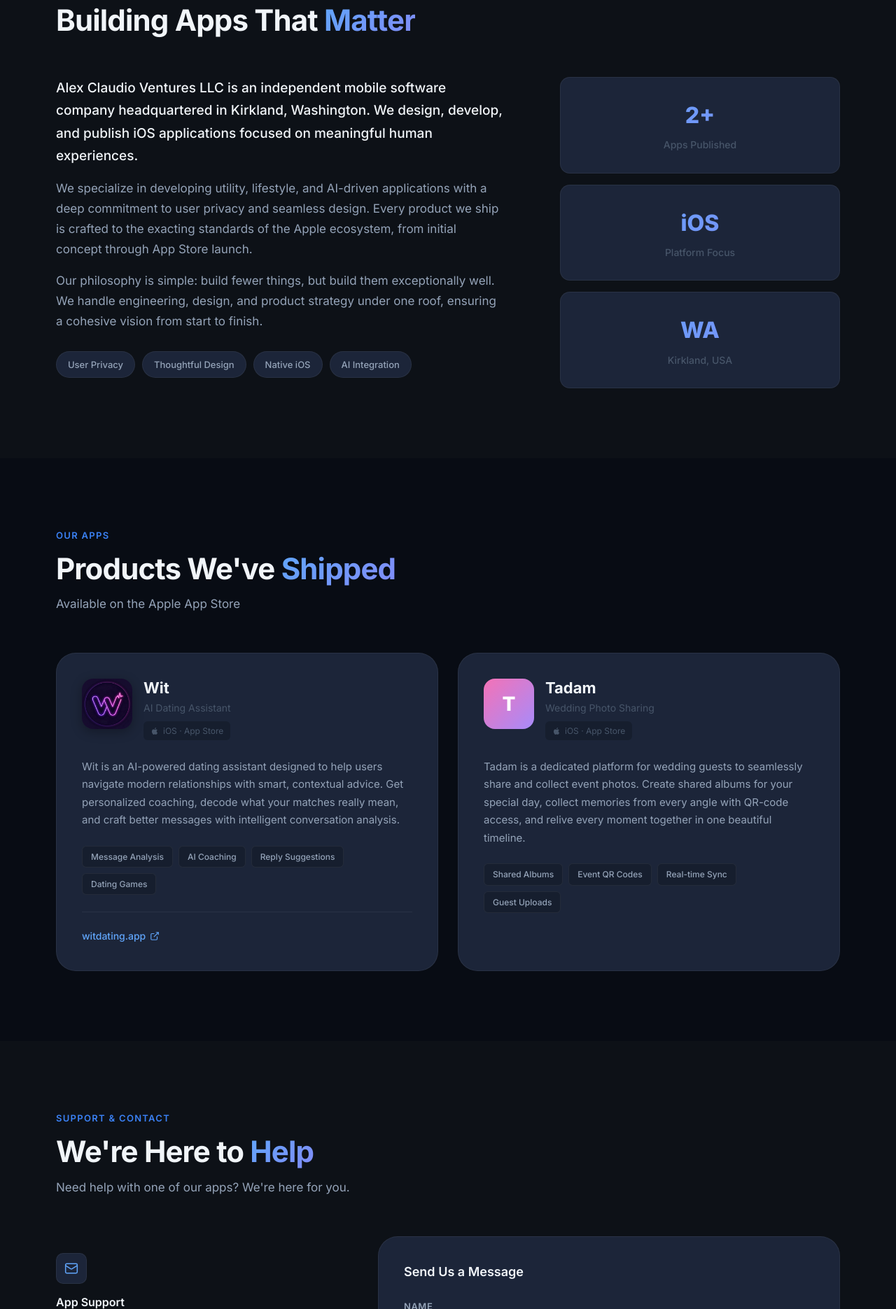
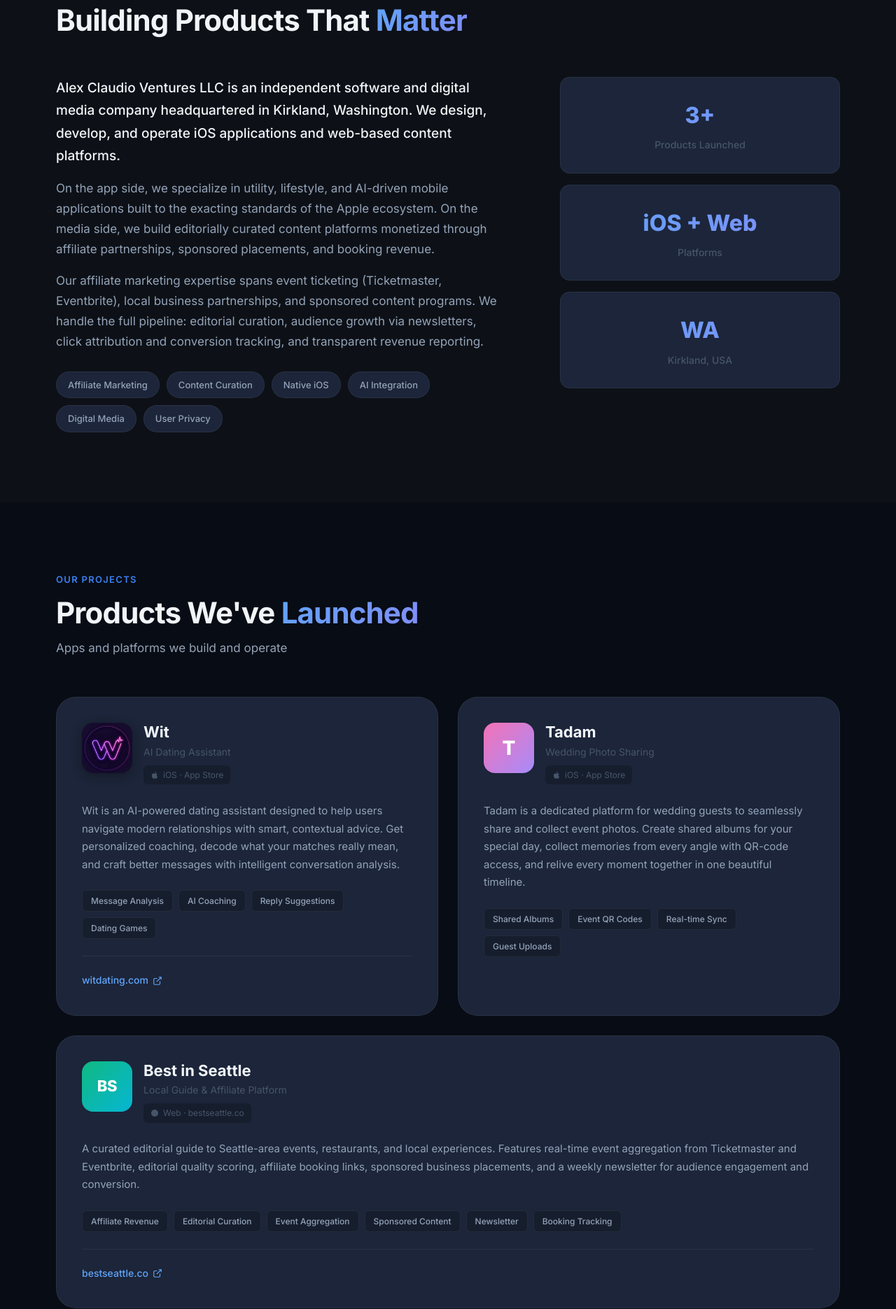
Before and after one commit to AlexCaciulita/alexclaudioventuresllc, a plain HTML site: page index.html in a window 1280 px wide. Shown: the part 929-2800 px from the top of the page at 70% size. Drawn offline with Linux system fonts and the light colour scheme.

Commit message:
Add bestseattle.co, broaden site to reflect affiliate marketing expertise
- Fix witdating.app → witdating.com display text
- Add Best in Seattle project card with affiliate-focused tags
- Rewrite About Us to highlight affiliate marketing pipeline
  (Ticketmaster, Eventbrite, editorial curation, conversion tracking)
- Update Schema.org knowsAbout with Affiliate Marketing, Digital Media
- Rename "Our Apps" → "Our Projects" across nav, section, and footer
- Update hero, meta tags, and stats to reflect broader portfolio
- Add bestseattle and affiliate options to contact form

Co-Authored-By: Claude Opus 4.6 <noreply@anthropic.com>

```diff
--- a/index.html
+++ b/index.html
@@ -3,14 +3,14 @@
 <head>
   <meta charset="UTF-8">
   <meta name="viewport" content="width=device-width, initial-scale=1.0">
-  <title>Alex Claudio Ventures LLC | Mobile App Development</title>
-  <meta name="description" content="Alex Claudio Ventures LLC is a Kirkland, WA based mobile app development company building innovative iOS experiences. Publishers of Wit and Tadam.">
+  <title>Alex Claudio Ventures LLC | App Development & Digital Media</title>
+  <meta name="description" content="Alex Claudio Ventures LLC is a Kirkland, WA based app development and digital media company. Publishers of Wit, Tadam, and Best in Seattle — building apps and content platforms powered by affiliate partnerships.">
   <meta name="robots" content="index,follow">
   <link rel="canonical" href="https://alexclaudioventuresllc.com/">
 
   <!-- Open Graph -->
-  <meta property="og:title" content="Alex Claudio Ventures LLC | Mobile App Development">
-  <meta property="og:description" content="Independent app development studio crafting innovative mobile experiences from Kirkland, WA.">
+  <meta property="og:title" content="Alex Claudio Ventures LLC | App Development & Digital Media">
+  <meta property="og:description" content="Independent studio building mobile apps and content platforms from Kirkland, WA. Affiliate marketing, editorial curation, and iOS development.">
   <meta property="og:type" content="website">
   <meta property="og:site_name" content="Alex Claudio Ventures LLC">
 
@@ -26,8 +26,8 @@
     "url": "https://alexclaudioventuresllc.com/",
     "email": "contact@alex-claudio.com",
     "telephone": "+1-704-712-1605",
-    "description": "Alex Claudio Ventures LLC is an independent mobile app development company specializing in iOS applications, headquartered in Kirkland, Washington.",
-    "knowsAbout": ["iOS App Development", "Mobile App Development", "Product Design", "AI Applications"],
+    "description": "Alex Claudio Ventures LLC is an independent app development and digital media company headquartered in Kirkland, Washington. We build iOS applications and content platforms monetized through affiliate partnerships and sponsored content.",
+    "knowsAbout": ["iOS App Development", "Mobile App Development", "Product Design", "AI Applications", "Affiliate Marketing", "Content Curation", "Digital Media", "Editorial Publishing"],
     "address": {
       "@type": "PostalAddress",
       "addressLocality": "Kirkland",
@@ -62,7 +62,7 @@
       </a>
       <div class="nav-links">
         <a href="#about">About Us</a>
-        <a href="#apps">Our Apps</a>
+        <a href="#apps">Our Projects</a>
         <a href="#support">Support</a>
         <a href="#contact">Contact</a>
       </div>
@@ -75,7 +75,7 @@
   <!-- Mobile menu overlay -->
   <div class="mobile-menu" id="mobileMenu">
     <a href="#about">About Us</a>
-    <a href="#apps">Our Apps</a>
+    <a href="#apps">Our Projects</a>
     <a href="#support">Support</a>
     <a href="#contact">Contact</a>
   </div>
@@ -88,19 +88,19 @@
       <div class="hero-content">
         <div class="hero-badge">
           <span class="hero-badge-dot"></span>
-          Mobile App Development &middot; Kirkland, WA
+          App Development &amp; Digital Media &middot; Kirkland, WA
         </div>
         <h1 class="hero-title">
           Crafting Innovative<br>
-          <span class="gradient-text">Mobile Experiences</span>
+          <span class="gradient-text">Digital Experiences</span>
         </h1>
         <p class="hero-subtitle">
-          Alex Claudio Ventures LLC is an independent app development studio
-          dedicated to building intuitive, design-forward applications for
-          iOS and the web.
+          Alex Claudio Ventures LLC is an independent studio building
+          mobile apps, content platforms, and affiliate-driven media
+          properties from the Pacific Northwest.
         </p>
         <div class="hero-actions">
-          <a href="#apps" class="btn btn-primary">View Our Apps</a>
+          <a href="#apps" class="btn btn-primary">View Our Projects</a>
           <a href="#contact" class="btn btn-ghost">Get in Touch</a>
         </div>
       </div>
@@ -122,6 +122,13 @@
               <div class="app-float-category">Wedding Photos</div>
             </div>
           </div>
+          <div class="app-float-card app-float-card-3">
+            <div class="bestseattle-placeholder-icon">BS</div>
+            <div>
+              <div class="app-float-name">Best in Seattle</div>
+              <div class="app-float-category">Local Guide</div>
+            </div>
+          </div>
         </div>
       </div>
     </div>
@@ -132,41 +139,46 @@
     <div class="container">
       <div class="section-header" data-reveal>
         <div class="section-eyebrow">About Us</div>
-        <h2 class="section-title">Building Apps That <span class="gradient-text">Matter</span></h2>
+        <h2 class="section-title">Building Products That <span class="gradient-text">Matter</span></h2>
       </div>
       <div class="about-layout">
         <div class="about-copy" data-reveal>
           <p class="about-lead">
-            Alex Claudio Ventures LLC is an independent mobile software company
-            headquartered in Kirkland, Washington. We design, develop, and publish
-            iOS applications focused on meaningful human experiences.
+            Alex Claudio Ventures LLC is an independent software and digital media
+            company headquartered in Kirkland, Washington. We design, develop, and
+            operate iOS applications and web-based content platforms.
           </p>
           <p>
-            We specialize in developing utility, lifestyle, and AI-driven applications
-            with a deep commitment to user privacy and seamless design. Every product
-            we ship is crafted to the exacting standards of the Apple ecosystem, from
-            initial concept through App Store launch.
+            On the app side, we specialize in utility, lifestyle, and AI-driven
+            mobile applications built to the exacting standards of the Apple
+            ecosystem. On the media side, we build editorially curated content
+            platforms monetized through affiliate partnerships, sponsored placements,
+            and booking revenue.
           </p>
           <p>
-            Our philosophy is simple: build fewer things, but build them exceptionally well.
-            We handle engineering, design, and product strategy under one roof, ensuring
-            a cohesive vision from start to finish.
+            Our affiliate marketing expertise spans event ticketing (Ticketmaster,
+            Eventbrite), local business partnerships, and sponsored content programs.
+            We handle the full pipeline: editorial curation, audience growth via
+            newsletters, click attribution and conversion tracking, and transparent
+            revenue reporting.
           </p>
           <div class="about-values">
-            <span class="about-value-tag">User Privacy</span>
-            <span class="about-value-tag">Thoughtful Design</span>
+            <span class="about-value-tag">Affiliate Marketing</span>
+            <span class="about-value-tag">Content Curation</span>
             <span class="about-value-tag">Native iOS</span>
             <span class="about-value-tag">AI Integration</span>
+            <span class="about-value-tag">Digital Media</span>
+            <span class="about-value-tag">User Privacy</span>
           </div>
         </div>
         <div class="about-stats" data-reveal="delay-1">
           <div class="stat-card">
-            <div class="stat-number">2+</div>
-            <div class="stat-label">Apps Published</div>
+            <div class="stat-number">3+</div>
+            <div class="stat-label">Products Launched</div>
           </div>
           <div class="stat-card">
-            <div class="stat-number">iOS</div>
-            <div class="stat-label">Platform Focus</div>
+            <div class="stat-number">iOS + Web</div>
+            <div class="stat-label">Platforms</div>
           </div>
           <div class="stat-card">
             <div class="stat-number">WA</div>
@@ -181,9 +193,9 @@
   <section class="apps" id="apps">
     <div class="container">
       <div class="section-header" data-reveal>
-        <div class="section-eyebrow">Our Apps</div>
-        <h2 class="section-title">Products We've <span class="gradient-text">Shipped</span></h2>
-        <p class="section-subtitle">Available on the Apple App Store</p>
+        <div class="section-eyebrow">Our Projects</div>
+        <h2 class="section-title">Products We've <span class="gradient-text">Launched</span></h2>
+        <p class="section-subtitle">Apps and platforms we build and operate</p>
       </div>
       <div class="apps-grid">
         <!-- Wit -->
@@ -213,7 +225,7 @@
           </div>
           <div class="app-card-footer">
             <a href="https://witdating.com" class="app-link" target="_blank" rel="noopener">
-              witdating.app
+              witdating.com
               <svg viewBox="0 0 24 24"><path d="M18 13v6a2 2 0 0 1-2 2H5a2 2 0 0 1-2-2V8a2 2 0 0 1 2-2h6"/><polyline points="15 3 21 3 21 9"/><line x1="10" y1="14" x2="21" y2="3"/></svg>
             </a>
           </div>
@@ -245,6 +257,42 @@
             <span class="app-tag">Guest Uploads</span>
           </div>
         </div>
+
+        <!-- Best in Seattle -->
+        <div class="app-card app-card-featured" data-reveal="delay-2">
+          <div class="app-card-header">
+            <div class="bestseattle-placeholder-icon bestseattle-placeholder-icon-lg">BS</div>
+            <div class="app-header-info">
+              <h3 class="app-name">Best in Seattle</h3>
+              <div class="app-category">Local Guide &amp; Affiliate Platform</div>
+              <div class="app-platform">
+                <svg viewBox="0 0 24 24"><circle cx="12" cy="12" r="10"/><line x1="2" y1="12" x2="22" y2="12"/><path d="M12 2a15.3 15.3 0 0 1 4 10 15.3 15.3 0 0 1-4 10 15.3 15.3 0 0 1-4-10 15.3 15.3 0 0 1 4-10z"/></svg>
+                Web &middot; bestseattle.co
+              </div>
+            </div>
+          </div>
+          <p class="app-description">
+            A curated editorial guide to Seattle-area events, restaurants, and
+            local experiences. Features real-time event aggregation from
+            Ticketmaster and Eventbrite, editorial quality scoring, affiliate
+            booking links, sponsored business placements, and a weekly
+            newsletter for audience engagement and conversion.
+          </p>
+          <div class="app-features">
+            <span class="app-tag">Affiliate Revenue</span>
+            <span class="app-tag">Editorial Curation</span>
+            <span class="app-tag">Event Aggregation</span>
+            <span class="app-tag">Sponsored Content</span>
+            <span class="app-tag">Newsletter</span>
+            <span class="app-tag">Booking Tracking</span>
+          </div>
+          <div class="app-card-footer">
+            <a href="https://bestseattle.co" class="app-link" target="_blank" rel="noopener">
+              bestseattle.co
+              <svg viewBox="0 0 24 24"><path d="M18 13v6a2 2 0 0 1-2 2H5a2 2 0 0 1-2-2V8a2 2 0 0 1 2-2h6"/><polyline points="15 3 21 3 21 9"/><line x1="10" y1="14" x2="21" y2="3"/></svg>
+            </a>
+          </div>
+        </div>
       </div>
     </div>
   </section>
@@ -255,7 +303,7 @@
       <div class="section-header" data-reveal>
         <div class="section-eyebrow">Support &amp; Contact</div>
         <h2 class="section-title">We're Here to <span class="gradient-text">Help</span></h2>
-        <p class="section-subtitle">Need help with one of our apps? We're here for you.</p>
+        <p class="section-subtitle">Need help with one of our products? We're here for you.</p>
       </div>
       <div class="contact-layout">
         <div class="contact-info" data-reveal>
@@ -264,7 +312,7 @@
               <svg viewBox="0 0 24 24"><rect x="2" y="4" width="20" height="16" rx="2"/><path d="M22 7l-8.97 5.7a1.94 1.94 0 0 1-2.06 0L2 7"/></svg>
             </div>
             <h3>App Support</h3>
-            <p>For issues with Wit or Tadam, our support team responds within 24 hours.</p>
+            <p>For issues with Wit, Tadam, or Best in Seattle, our support team responds within 24 hours.</p>
             <a href="mailto:support@alexclaudioventuresllc.com" class="contact-email">
               support@alexclaudioventuresllc.com
             </a>
@@ -313,6 +361,8 @@
                 <option value="app-support">App Support</option>
                 <option value="wit-feedback">Wit Feedback</option>
                 <option value="tadam-feedback">Tadam Feedback</option>
+                <option value="bestseattle">Best in Seattle Inquiry</option>
+                <option value="affiliate">Affiliate / Partnerships</option>
                 <option value="business">Business Inquiry</option>
                 <option value="other">Other</option>
               </select>
@@ -339,7 +389,7 @@
         </div>
         <div class="footer-links">
           <a href="#about">About</a>
-          <a href="#apps">Our Apps</a>
+          <a href="#apps">Our Projects</a>
           <a href="#support">Support</a>
           <a href="#contact">Contact</a>
         </div>
@@ -423,7 +473,7 @@
       <p>We implement industry-standard security measures including encryption in transit (TLS 1.3), encryption at rest, regular security audits, and access controls.</p>
 
       <h3>10. Children's Privacy</h3>
-      <p>Our Apps are not intended for users under 17 years of age. We do not knowingly collect information from children under 17.</p>
+      <p>Our Projects are not intended for users under 17 years of age. We do not knowingly collect information from children under 17.</p>
 
       <h3>11. California Privacy Rights (CCPA)</h3>
       <p>California residents have the right to know what personal information is collected, request deletion, and opt out of the sale of personal information. To exercise these rights, contact support@alexclaudioventuresllc.com.</p>
--- a/script.js
+++ b/script.js
@@ -168,6 +168,8 @@ function initContactForm() {
       'app-support': 'App Support Request',
       'wit-feedback': 'Wit App Feedback',
       'tadam-feedback': 'Tadam App Feedback',
+      'bestseattle': 'Best in Seattle Inquiry',
+      'affiliate': 'Affiliate / Partnership Inquiry',
       'business': 'Business Inquiry',
       'other': 'General Inquiry'
     };
--- a/styles.css
+++ b/styles.css
@@ -461,6 +461,12 @@ button { font: inherit; cursor: pointer; border: none; background: none; color:
   animation-delay: -2.5s;
 }
 
+.app-float-card-3 {
+  bottom: 30px;
+  right: 60px;
+  animation-delay: -1.2s;
+}
+
 @keyframes float-card {
   0%, 100% { transform: translateY(0); }
   50% { transform: translateY(-12px); }
@@ -486,6 +492,29 @@ button { font: inherit; cursor: pointer; border: none; background: none; color:
   height: 72px;
   border-radius: 16px;
   font-size: 28px;
+}
+
+/* Best in Seattle placeholder icon */
+.bestseattle-placeholder-icon {
+  width: 48px;
+  height: 48px;
+  border-radius: 12px;
+  background: linear-gradient(135deg, #10B981, #06B6D4);
+  display: flex;
+  align-items: center;
+  justify-content: center;
+  font-size: 16px;
+  font-weight: 800;
+  color: #fff;
+  flex-shrink: 0;
+  letter-spacing: -0.02em;
+}
+
+.bestseattle-placeholder-icon-lg {
+  width: 72px;
+  height: 72px;
+  border-radius: 16px;
+  font-size: 22px;
 }
 
 @media (max-width: 1023px) {
@@ -609,6 +638,10 @@ button { font: inherit; cursor: pointer; border: none; background: none; color:
   display: grid;
   grid-template-columns: 1fr 1fr;
   gap: 28px;
+}
+
+.app-card-featured {
+  grid-column: 1 / -1;
 }
 
 .app-card {
```
